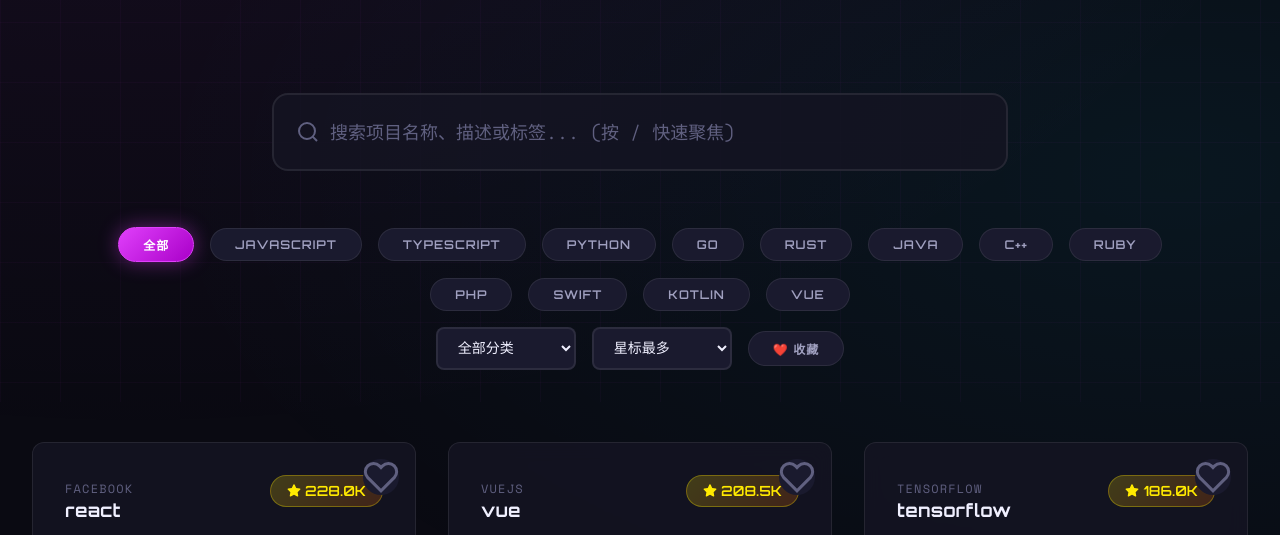
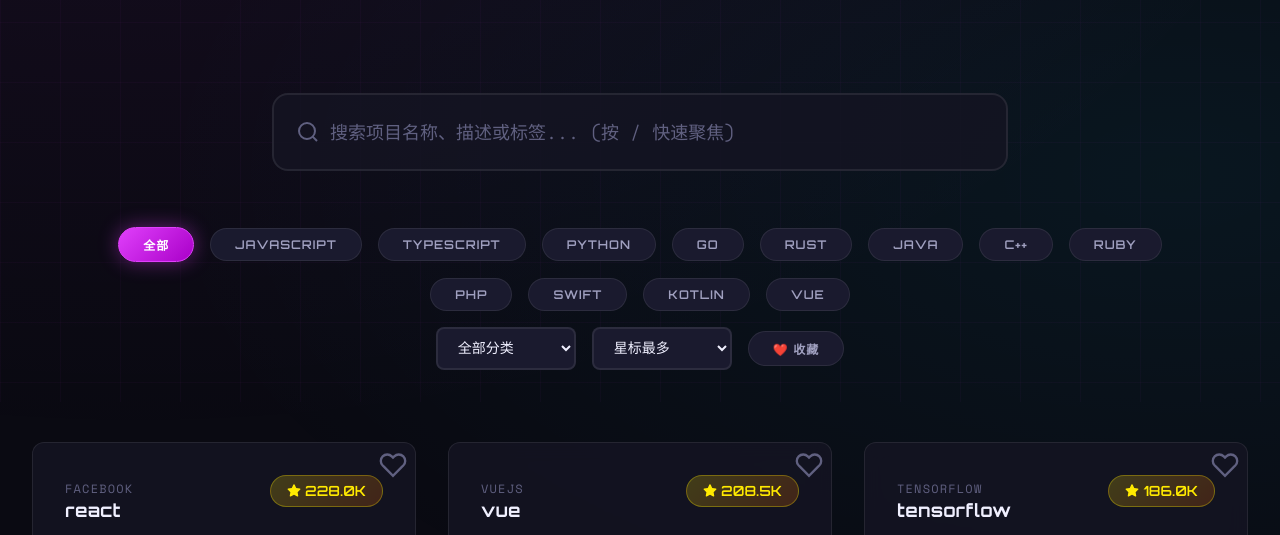
Before and after one commit to quanyipinghe/awesome-popular-repos, a website built with Vite: page index.html in a window 1280 px wide. Shown: the part 398-933 px from the top of the page. Built offline with nearby package versions, Linux system fonts and the light colour scheme.

Commit message:
style: 优化收藏按钮样式

```diff
--- a/src/css/components.css
+++ b/src/css/components.css
@@ -420,20 +420,20 @@
 /* ===== 收藏按钮 ===== */
 .favorite-btn {
   position: absolute;
-  top: var(--spacing-md);
-  right: var(--spacing-md);
-  width: 36px;
-  height: 36px;
+  top: var(--spacing-sm);
+  right: var(--spacing-sm);
+  width: 28px;
+  height: 28px;
   display: flex;
   align-items: center;
   justify-content: center;
-  background: var(--bg-tertiary);
+  background: transparent;
   border: none;
   border-radius: var(--radius-full);
   color: var(--text-muted);
   cursor: pointer;
   transition: all var(--transition-base);
-  z-index: 1;
+  z-index: 2;
 }
 
 .favorite-btn:hover {
@@ -443,7 +443,6 @@
 
 .favorite-btn.active {
   color: var(--accent-pink);
-  background: rgba(255, 64, 129, 0.2);
 }
 
 .favorite-btn.active svg {
```
